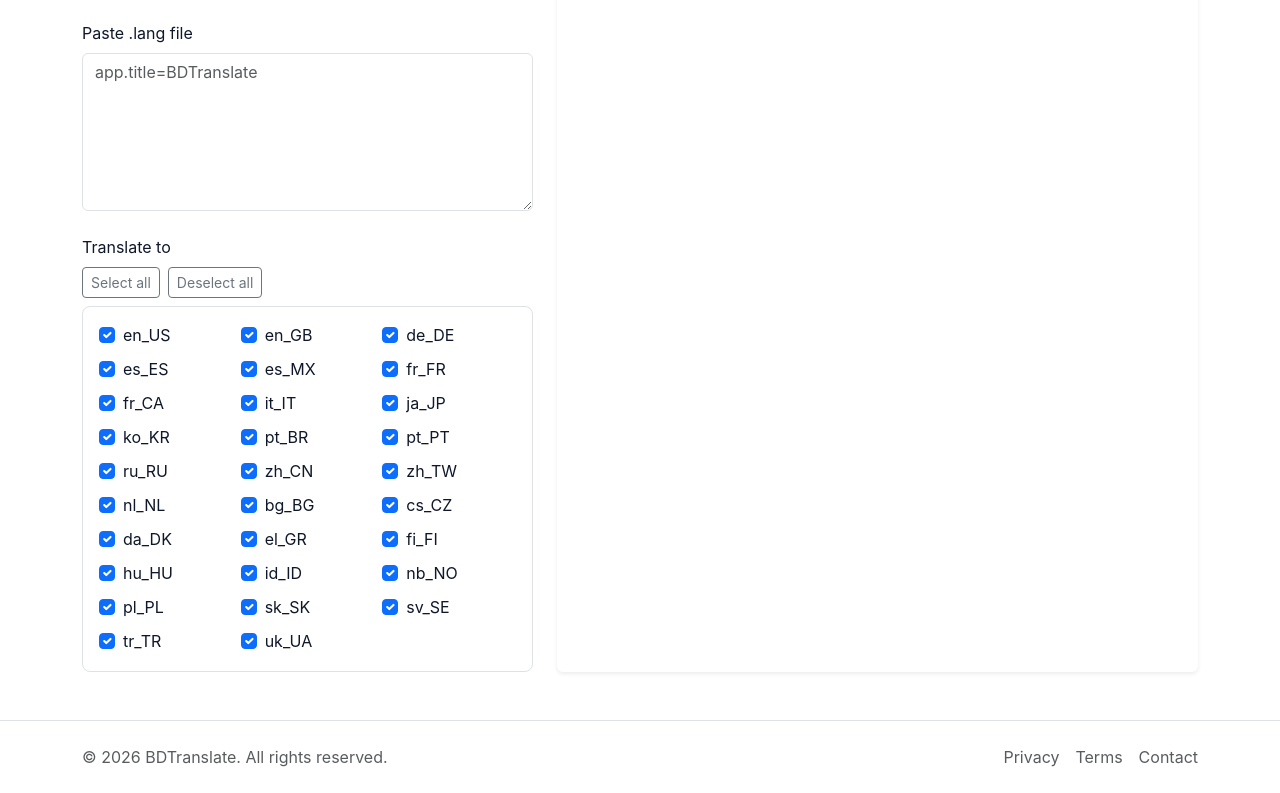
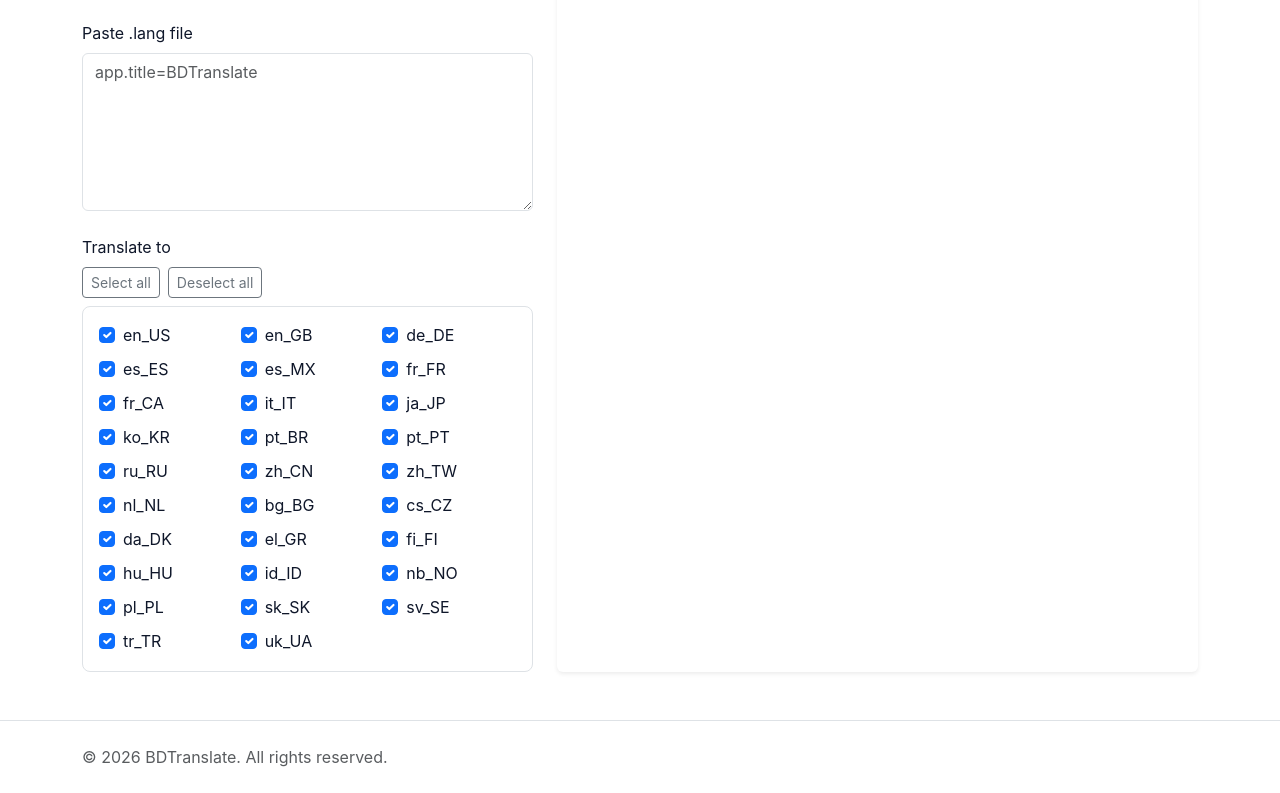
Before and after one commit to Rezn1r/BDTranslate, a plain HTML site: page index.html in a window 1280 px wide. Shown: the part 561-1354 px from the top of the page. Drawn offline with nearby package versions, Linux system fonts and the light colour scheme.

Commit message:
Remove footer links for Privacy, Terms, and Contact from index.html

```diff
--- a/index.html
+++ b/index.html
@@ -268,11 +268,6 @@ bd.description=Language File Translator
 		<footer class="py-4 border-top">
 			<div class="container d-flex flex-column flex-md-row justify-content-between gap-2">
 				<span class="text-muted">© 2026 BDTranslate. All rights reserved.</span>
-				<div class="d-flex gap-3">
-					<a class="text-muted" href="#">Privacy</a>
-					<a class="text-muted" href="#">Terms</a>
-					<a class="text-muted" href="#">Contact</a>
-				</div>
 			</div>
 		</footer>
 
```
